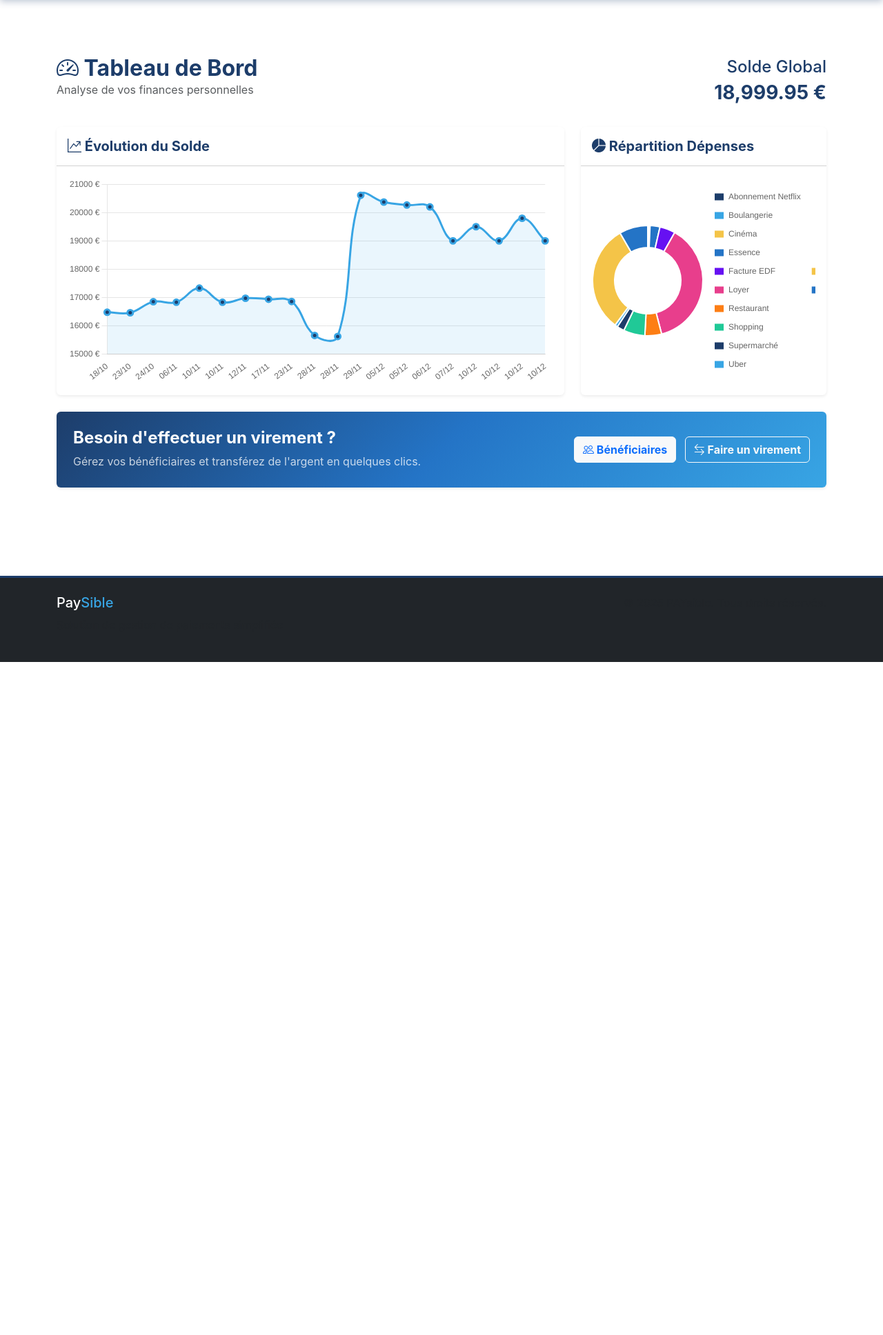
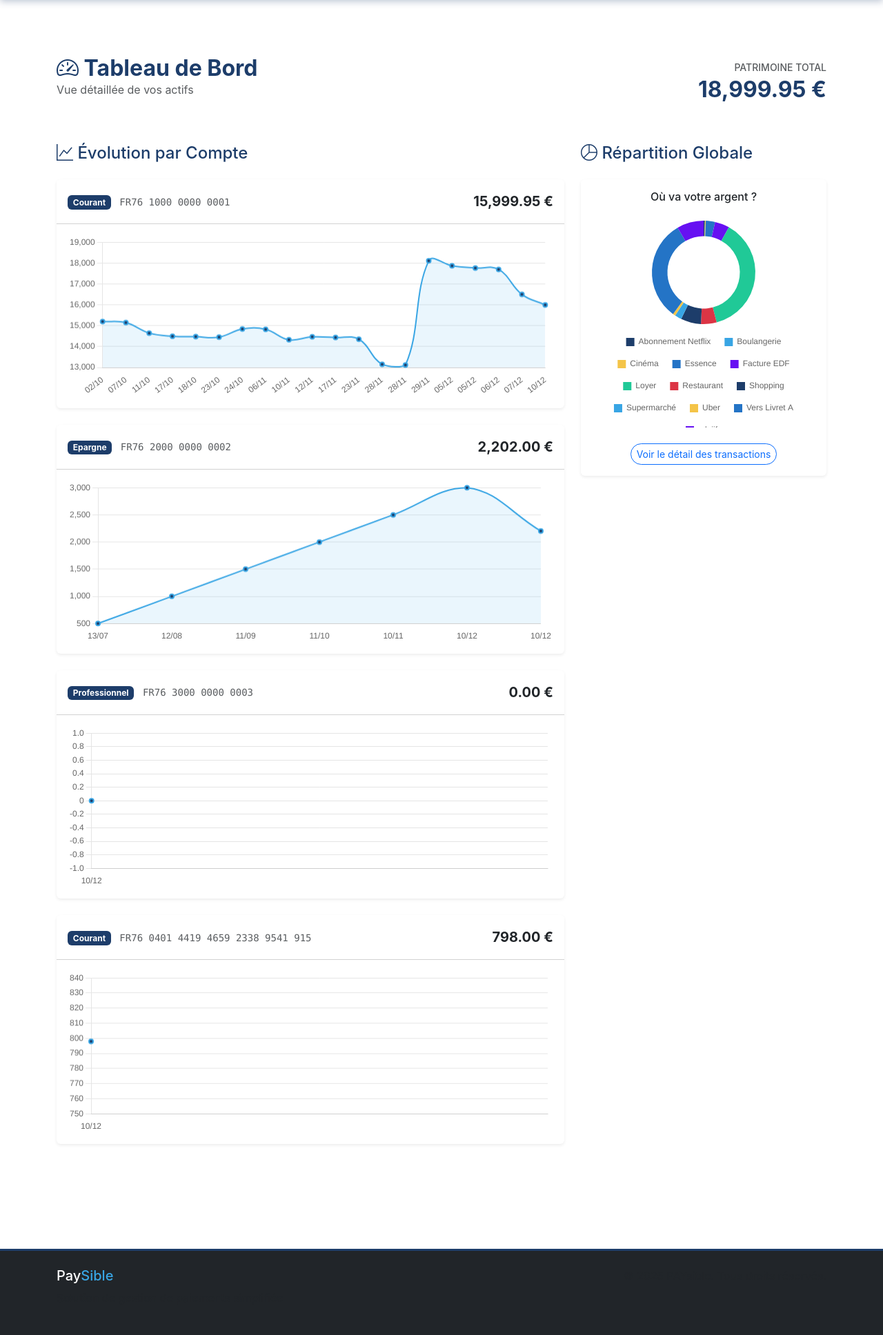
Before and after one commit to b3rnvrd/PAYsible, a FastAPI app: page /dashboard in a window 1280 px wide. Shown: the part 74-2010 px from the top of the page at 69% size. Before the commit the page ends 1034 px from the top, so only its background shows below. Run offline with FastAPI, Linux system fonts and the light colour scheme; a user stored in the database is signed in.

Commit message:
mise à jour de la page dashboard par compte

```diff
--- a/app/web/routes.py
+++ b/app/web/routes.py
@@ -121,57 +121,83 @@ async def homepage(request: Request, db: Session = Depends(get_db)):
 
     return templates.TemplateResponse("index.html", {"request": request, "user_email": None})
 
+# Dans app/web/routes.py
 
 @router.get("/dashboard", response_class=HTMLResponse)
 async def dashboard(request: Request, db: Session = Depends(get_db)):
-    """Page Dashboard complète avec graphiques."""
+    """Page Dashboard détaillée avec un graphique par compte."""
     user_email = get_user_email_from_session(request)
     if not user_email:
         return RedirectResponse(url="/login")
 
     user = db.query(UserDB).filter(UserDB.email == user_email).first()
+
+    # Données globales
+    current_global_balance = 0.0
+    accounts_charts_data = []
+
+    # On boucle sur CHAQUE compte pour préparer ses données spécifiques
+    for account in user.accounts:
+        # 1. Récupérer le solde actuel de ce compte
+        balance = get_account_balance(db, account.id)
+        current_global_balance += balance
+
+        # 2. Récupérer l'historique spécifique à CE compte (ID)
+        entries = db.query(TransactionEntryDB)\
+            .join(TransactionDB)\
+            .filter(TransactionEntryDB.account_id == account.id)\
+            .order_by(TransactionDB.date.desc())\
+            .limit(20).all() # 20 derniers mouvements
+
+        # 3. Reconstruire l'évolution du solde (Inversement temporel)
+        dates = []
+        history_values = []
+        temp_balance = balance
+
+        for entry in entries:
+            dates.append(entry.transaction.date.strftime("%d/%m"))
+            history_values.append(temp_balance)
+            temp_balance -= entry.amount # On inverse l'opération pour retrouver l'état précédent
+
+        # On remet dans l'ordre chronologique (Vieux -> Récent)
+        dates.reverse()
+        history_values.reverse()
+
+        # Sécurité si le compte est vide/neuf (pour éviter un graph vide)
+        if not dates:
+            dates = [datetime.now().strftime("%d/%m")]
+            history_values = [balance]
+
+        # On ajoute les données de ce compte à la liste
+        accounts_charts_data.append({
+            "id": account.id,
+            "type": account.type, # Ex: "Courant", "Epargne"
+            "iban": account.iban,
+            "balance": f"{balance:,.2f}",
+            "labels": json.dumps(dates),       # Données JSON pour le JS
+            "data": json.dumps(history_values) # Données JSON pour le JS
+        })
+
+    # --- KPI Bonus: Dépenses globales par Catégorie (On garde celui-ci en global) ---
     user_account_ids = [acc.id for acc in user.accounts]
-
-    # --- KPI 1: Dépenses par Catégorie ---
-    expenses = db.query(TransactionEntryDB.description, func.sum(TransactionEntryDB.amount)) \
-        .filter(TransactionEntryDB.account_id.in_(user_account_ids), TransactionEntryDB.amount < 0) \
-        .group_by(TransactionEntryDB.description) \
+    expenses = db.query(TransactionEntryDB.description, func.sum(TransactionEntryDB.amount))\
+        .filter(TransactionEntryDB.account_id.in_(user_account_ids), TransactionEntryDB.amount < 0)\
+        .group_by(TransactionEntryDB.description)\
         .all()
 
-    labels_pie = [e[0] for e in expenses]
-    data_pie = [abs(float(e[1])) for e in expenses]
+    pie_labels = [e[0] for e in expenses]
+    pie_data = [abs(float(e[1])) for e in expenses]
 
-    # --- KPI 2: Evolution du Solde ---
-    current_global_balance = sum(get_account_balance(db, acc.id) for acc in user.accounts)
-
-    last_transactions = db.query(TransactionEntryDB) \
-        .join(TransactionDB) \
-        .filter(TransactionEntryDB.account_id.in_(user_account_ids)) \
-        .order_by(TransactionDB.date.desc()) \
-        .limit(20).all()
-
-    balance_history = []
-    dates_history = []
-    temp_balance = current_global_balance
-
-    for entry in last_transactions:
-        balance_history.append(temp_balance)
-        dates_history.append(entry.transaction.date.strftime("%d/%m"))
-        temp_balance -= entry.amount
-
-    balance_history.reverse()
-    dates_history.reverse()
-
+    # On envoie "accounts_data" au template (C'est la clé qui manquait !)
     return templates.TemplateResponse(
         "pages/dashboard.html",
         {
             "request": request,
             "user_email": user.email,
-            "chart_pie_labels": json.dumps(labels_pie),
-            "chart_pie_data": json.dumps(data_pie),
-            "chart_line_labels": json.dumps(dates_history),
-            "chart_line_data": json.dumps(balance_history),
-            "total_balance": f"{current_global_balance:,.2f}"
+            "total_balance": f"{current_global_balance:,.2f}",
+            "accounts_data": accounts_charts_data,
+            "chart_pie_labels": json.dumps(pie_labels),
+            "chart_pie_data": json.dumps(pie_data)
         }
     )
 
--- a/templates/pages/dashboard.html
+++ b/templates/pages/dashboard.html
@@ -4,61 +4,53 @@
 
 {% block content %}
 <div class="container py-5 fade-in">
-    <div class="d-flex justify-content-between align-items-center mb-4">
+    <div class="d-flex justify-content-between align-items-center mb-5">
         <div>
             <h2 class="section-title mb-0"><i class="bi bi-speedometer2"></i> Tableau de Bord</h2>
-            <p class="text-muted">Analyse de vos finances personnelles</p>
+            <p class="text-muted">Vue détaillée de vos actifs</p>
         </div>
         <div class="text-end">
-            <h4 class="text-primary-paysible mb-0">Solde Global</h4>
-            <span class="fs-3 fw-bold">{{ total_balance }} €</span>
+            <h6 class="text-muted text-uppercase small mb-1">Patrimoine Total</h6>
+            <h2 class="text-primary-paysible fw-bold mb-0">{{ total_balance }} €</h2>
         </div>
     </div>
 
-    <div class="row g-4">
+    <div class="row">
         <div class="col-lg-8">
-            <div class="card shadow-sm border-0 h-100">
-                <div class="card-header bg-white py-3">
-                    <h5 class="mb-0 fw-bold text-primary-paysible">
-                        <i class="bi bi-graph-up-arrow"></i> Évolution du Solde
-                    </h5>
+            <h4 class="mb-4 text-primary-paysible"><i class="bi bi-graph-up"></i> Évolution par Compte</h4>
+
+            {% for account in accounts_data %}
+            <div class="card shadow-sm border-0 mb-4">
+                <div class="card-header bg-white py-3 d-flex justify-content-between align-items-center">
+                    <div>
+                        <span class="badge bg-primary-paysible me-2">{{ account.type }}</span>
+                        <small class="text-muted font-monospace">{{ account.iban }}</small>
+                    </div>
+                    <span class="fw-bold fs-5">{{ account.balance }} €</span>
                 </div>
                 <div class="card-body">
-                    <canvas id="balanceChart" height="300"></canvas>
+                    <canvas id="chart-account-{{ account.id }}" height="100"></canvas>
                 </div>
             </div>
+            {% endfor %}
+
+            {% if not accounts_data %}
+            <div class="alert alert-info">Aucune donnée de compte disponible.</div>
+            {% endif %}
         </div>
 
         <div class="col-lg-4">
-            <div class="card shadow-sm border-0 h-100">
-                <div class="card-header bg-white py-3">
-                    <h5 class="mb-0 fw-bold text-primary-paysible">
-                        <i class="bi bi-pie-chart-fill"></i> Répartition Dépenses
-                    </h5>
-                </div>
-                <div class="card-body d-flex flex-column justify-content-center">
-                    <div style="max-height: 300px; position: relative;">
+            <h4 class="mb-4 text-primary-paysible"><i class="bi bi-pie-chart"></i> Répartition Globale</h4>
+
+            <div class="card shadow-sm border-0 mb-4 sticky-top" style="top: 100px; z-index: 1;">
+                <div class="card-body">
+                    <h6 class="card-title text-center mb-4">Où va votre argent ?</h6>
+                    <div style="position: relative; height: 300px;">
                         <canvas id="expensesChart"></canvas>
                     </div>
-                </div>
-            </div>
-        </div>
-    </div>
-
-    <div class="row mt-4">
-        <div class="col-12">
-            <div class="card bg-gradient-paysible text-white shadow-sm border-0">
-                <div class="card-body p-4 d-flex justify-content-between align-items-center flex-wrap">
-                    <div>
-                        <h4 class="fw-bold">Besoin d'effectuer un virement ?</h4>
-                        <p class="mb-0 opacity-75">Gérez vos bénéficiaires et transférez de l'argent en quelques clics.</p>
-                    </div>
-                    <div class="mt-3 mt-md-0">
-                        <a href="/beneficiaries" class="btn btn-light text-primary fw-bold me-2">
-                            <i class="bi bi-people"></i> Bénéficiaires
-                        </a>
-                        <a href="/" class="btn btn-outline-light fw-bold">
-                            <i class="bi bi-arrow-left-right"></i> Faire un virement
+                    <div class="mt-4 text-center">
+                        <a href="/soldes" class="btn btn-outline-primary btn-sm rounded-pill">
+                            Voir le détail des transactions
                         </a>
                     </div>
                 </div>
@@ -72,76 +64,63 @@
 <script src="https://cdn.jsdelivr.net/npm/chart.js"></script>
 
 <script>
-    // --- Configuration des couleurs PAYsible ---
-    const colors = {
-        primary: '#1D3D6A',
-        secondary: '#38A5E4',
-        gold: '#F4C448',
-        blueLight: '#2474C6',
-        danger: '#dc3545',
-        palette: ['#1D3D6A', '#38A5E4', '#F4C448', '#2474C6', '#6610f2', '#e83e8c', '#fd7e14', '#20c997']
+    // Configuration commune pour le style
+    const commonOptions = {
+        responsive: true,
+        plugins: { legend: { display: false } },
+        scales: {
+            x: { grid: { display: false } },
+            y: { grid: { borderDash: [5, 5] } }
+        },
+        elements: {
+            line: { tension: 0.4 }, // Courbes douces
+            point: { radius: 3, hoverRadius: 6 }
+        }
     };
 
-    // --- 1. Graphique Évolution (Line Chart) ---
-    const ctxLine = document.getElementById('balanceChart').getContext('2d');
-    const balanceChart = new Chart(ctxLine, {
+    // --- 1. Génération automatique des graphiques via la boucle Jinja ---
+    {% for account in accounts_data %}
+        new Chart(document.getElementById('chart-account-{{ account.id }}').getContext('2d'), {
             type: 'line',
             data: {
-            labels: JSON.parse('{{ chart_line_labels | safe }}'),
+                // On utilise | safe pour injecter le JSON généré par Python
+                labels: JSON.parse('{{ account.labels | safe }}'),
                 datasets: [{
-                label: 'Solde cumulé (€)',
-                data: JSON.parse('{{ chart_line_data | safe }}'),
-                borderColor: colors.secondary,
+                    label: 'Solde (€)',
+                    data: JSON.parse('{{ account.data | safe }}'),
+                    borderColor: '#38A5E4',
                     backgroundColor: 'rgba(56, 165, 228, 0.1)',
-                borderWidth: 3,
-                tension: 0.4, // Courbe lisse
+                    borderWidth: 2,
                     fill: true,
-                pointBackgroundColor: colors.primary,
-                pointRadius: 4
+                    pointBackgroundColor: '#1D3D6A'
+                }]
+            },
+            options: commonOptions
+        });
+    {% endfor %}
+
+    // --- 2. Graphique Camembert Global ---
+    const ctxPie = document.getElementById('expensesChart');
+    if (ctxPie) {
+        new Chart(ctxPie.getContext('2d'), {
+            type: 'doughnut',
+            data: {
+                labels: JSON.parse('{{ chart_pie_labels | safe }}'),
+                datasets: [{
+                    data: JSON.parse('{{ chart_pie_data | safe }}'),
+                    backgroundColor: ['#1D3D6A', '#38A5E4', '#F4C448', '#2474C6', '#6610f2', '#20c997', '#dc3545'],
+                    borderWidth: 0
                 }]
             },
             options: {
                 responsive: true,
                 maintainAspectRatio: false,
                 plugins: {
-                legend: { display: false }
+                    legend: { position: 'bottom', labels: { boxWidth: 12, padding: 20 } }
                 },
-            scales: {
-                y: {
-                    grid: { borderDash: [5, 5] },
-                    ticks: { callback: function(value) { return value + ' €'; } }
-                },
-                x: {
-                    grid: { display: false }
-                }
-            }
+                cutout: '70%'
             }
         });
-
-    // --- 2. Graphique Dépenses (Doughnut Chart) ---
-    const ctxPie = document.getElementById('expensesChart').getContext('2d');
-    const expensesChart = new Chart(ctxPie, {
-        type: 'doughnut',
-        data: {
-            labels: JSON.parse('{{ chart_pie_labels | safe }}'),
-            datasets: [{
-                data: JSON.parse('{{ chart_pie_data | safe }}'),
-                backgroundColor: colors.palette,
-                borderWidth: 2,
-                borderColor: '#ffffff'
-            }]
-        },
-        options: {
-            responsive: true,
-            maintainAspectRatio: false,
-            plugins: {
-                legend: {
-                    position: 'right',
-                    labels: { boxWidth: 15, padding: 15 }
     }
-            },
-            cutout: '60%' // Taille du trou central
-        }
-    });
 </script>
 {% endblock %}
```
Also changed, not shown: paysible.db. Lines whose indentation alone changed are shown as unchanged.
